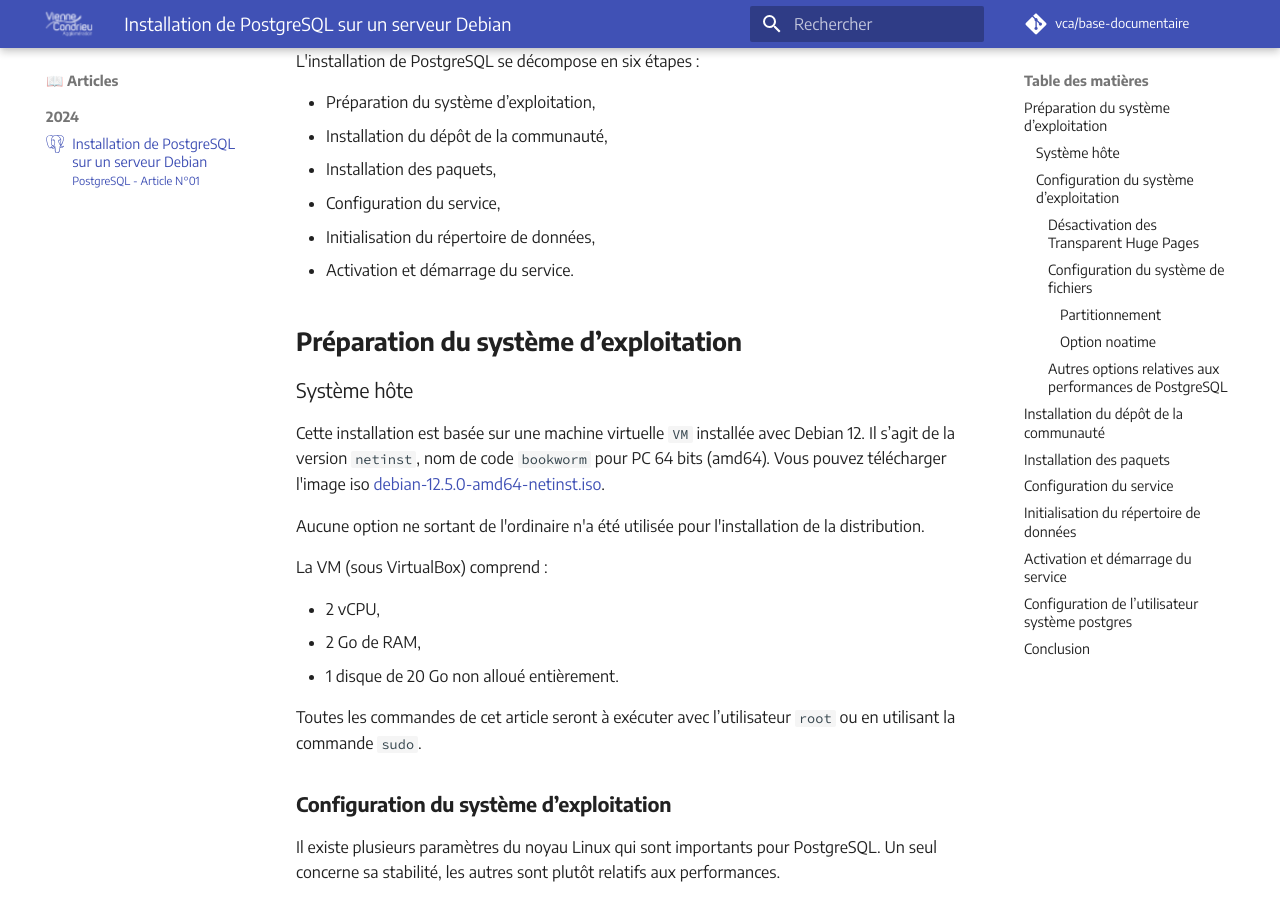
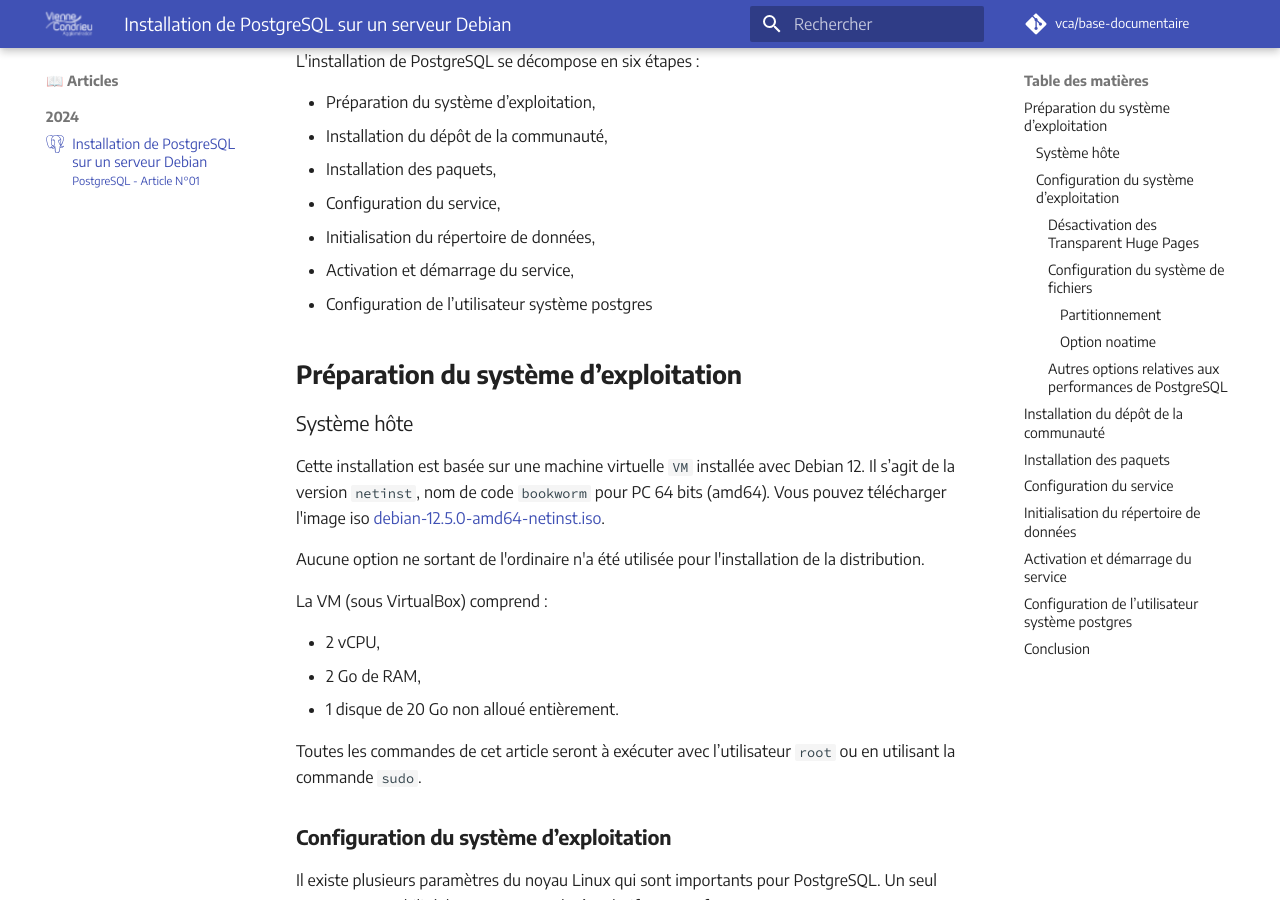
Before and after one commit to vienne-condrieu-agglomeration/igeo, an MkDocs documentation site: the page built from docs/articles/2024/2024-04-15-postgresql-installtion.md, in a window 1280 px wide and 900 px high, scrolled down 659 px. Built offline with MkDocs 1.6.1 and Material for MkDocs 9.7.7, drawn with Linux system fonts in a browser that asks for light colours; comment, search, counter and statistics services are not loaded.

Commit message:
ADD POSTGRESQL 1st ARTICLE

```diff
--- a/docs/articles/2024/2024-04-15-postgresql-installtion.md
+++ b/docs/articles/2024/2024-04-15-postgresql-installtion.md
@@ -44,7 +44,8 @@
 - Installation des paquets,
 - Configuration du service,
 - Initialisation du répertoire de données,
-- Activation et démarrage du service.
+- Activation et démarrage du service,
+- Configuration de l’utilisateur système postgres
 
 ## __Préparation du système d’exploitation__
 
```
